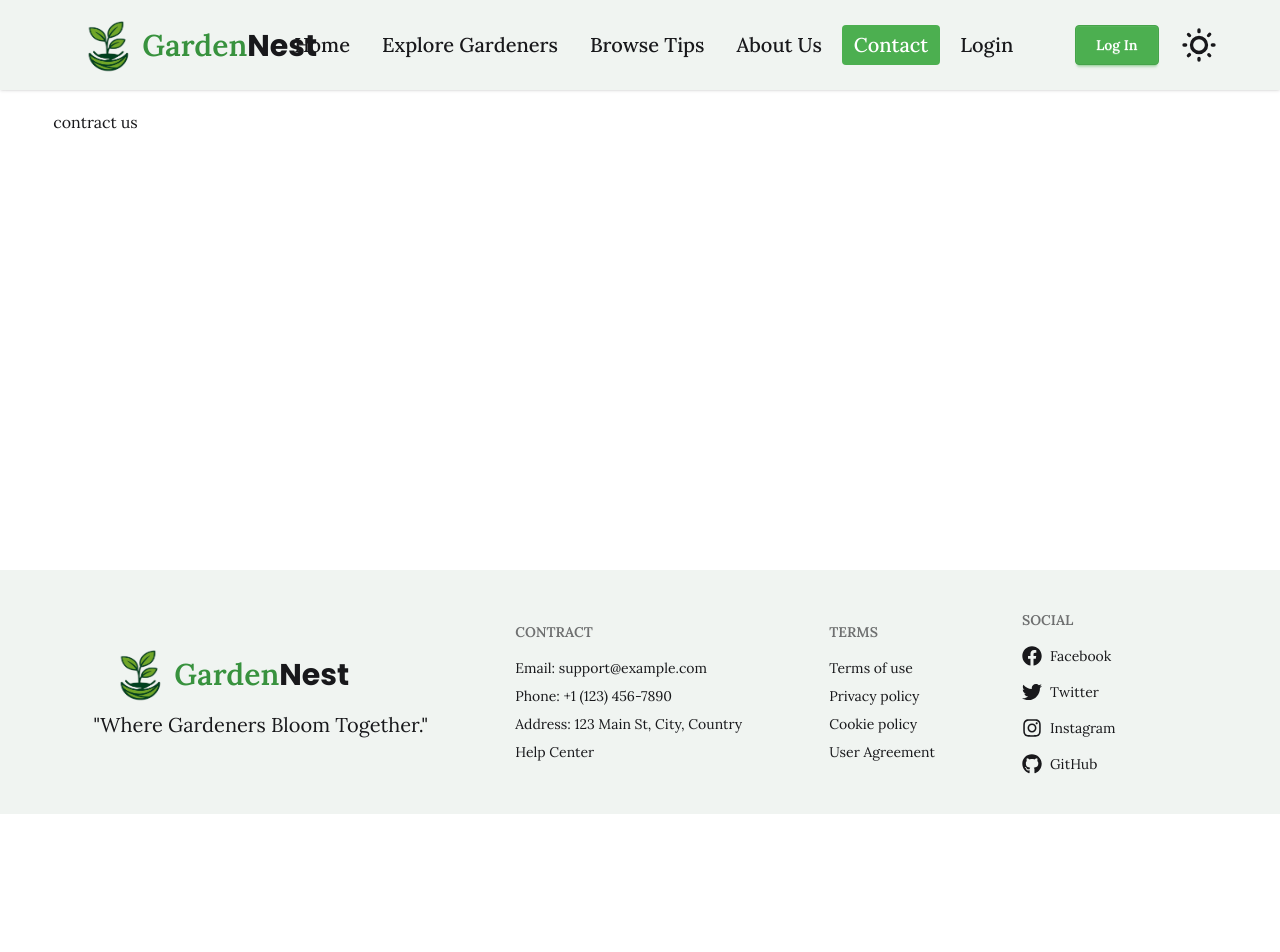
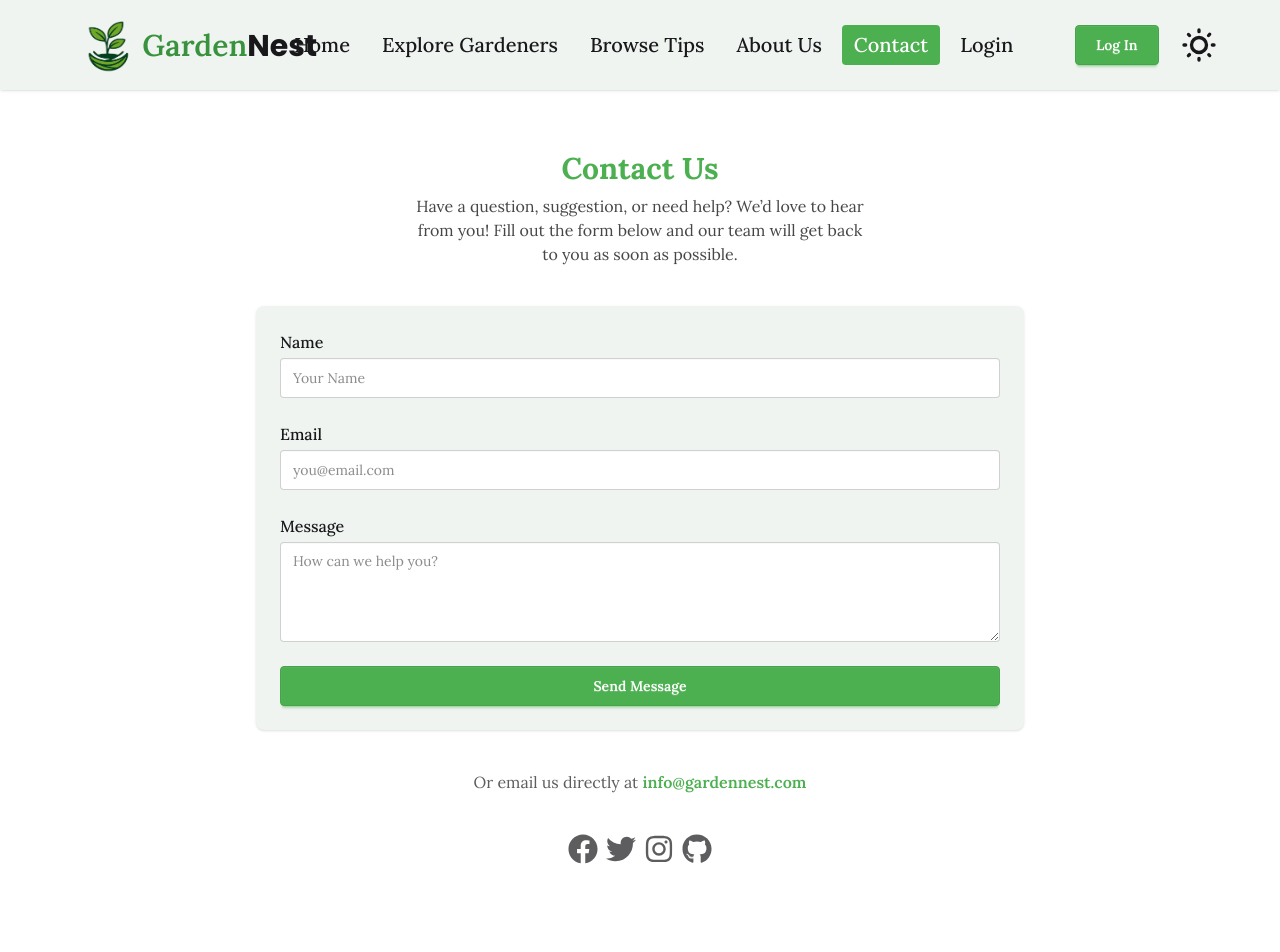
Before and after one commit to noboKumar/Garden-Nest-Client, a React (Vite) app: page /contact in a window 1280 px wide. Shown: the top 952 px of the page. Before the commit the page ends 814 px from the top, so only its background shows below. Built offline with nearby package versions, Linux system fonts and the light colour scheme; no server answers.

Commit message:
add about us and contact section

```diff
--- a/src/pages/AboutUs.jsx
+++ b/src/pages/AboutUs.jsx
@@ -1,11 +1,74 @@
-import React from 'react';
+import React from "react";
 
 const AboutUs = () => {
-    return (
-        <div>
-            About Us
+  return (
+    <main className="min-h-screen bg-base-100 text-base-content py-10 px-4 md:px-10">
+      <section className="max-w-5xl mx-auto">
+        {/* Brand Logo & Title */}
+        <div className="flex flex-col items-center gap-4 mb-10">
+          <h1 className="text-4xl font-bold text-primary mb-2 text-center">About Garden Nest</h1>
+          <p className="max-w-2xl text-center text-lg text-base-content/80">
+            Welcome to Garden Nest – your community hub for gardening inspiration, tips, and sharing! Whether you’re new to gardening or a seasoned grower, our platform helps you connect, learn, and flourish together.
+          </p>
         </div>
-    );
+
+        {/* Mission */}
+        <section className="mb-10">
+          <h2 className="text-2xl font-semibold text-secondary mb-2">Our Mission</h2>
+          <p className="text-base md:text-lg">
+            Our mission is to make gardening accessible and joyful for everyone. We believe that by sharing experiences, advice, and support, we can help gardens – and gardeners – thrive everywhere.
+          </p>
+        </section>
+
+        {/* What We Offer */}
+        <section className="mb-10">
+          <h2 className="text-2xl font-semibold text-secondary mb-2">What We Offer</h2>
+          <ul className="list-disc pl-6 space-y-3 text-base md:text-lg">
+            <li>
+              <span className="font-medium text-primary">Gardening Tips & Guides:</span> Explore practical advice and best practices for all kinds of gardens.
+            </li>
+            <li>
+              <span className="font-medium text-primary">Featured Gardeners:</span> Meet passionate gardeners and learn from their journeys.
+            </li>
+            <li>
+              <span className="font-medium text-primary">Interactive Forums:</span> Join our community discussions to ask questions, share your progress, and get help.
+            </li>
+            <li>
+              <span className="font-medium text-primary">Inspiring Campaigns:</span> Discover special projects, challenges, and seasonal highlights.
+            </li>
+            <li>
+              <span className="font-medium text-primary">Resource Library:</span> Access curated articles, how-tos, and troubleshooting tips.
+            </li>
+          </ul>
+        </section>
+
+        {/* Community Values */}
+        <section className="mb-10">
+          <h2 className="text-2xl font-semibold text-secondary mb-2">Our Values</h2>
+          <ul className="list-disc pl-6 space-y-2">
+            <li>Exclusivity and respect for all gardeners, regardless of experience.</li>
+            <li>Knowledge sharing and support.</li>
+            <li>Sustainable and responsible gardening practices.</li>
+            <li>Celebrating creativity and diversity in gardening styles.</li>
+          </ul>
+        </section>
+
+        {/* Call to Action */}
+        <section className="text-center mt-16">
+          <h3 className="text-xl font-semibold mb-2 text-primary">Ready to Grow with Us?</h3>
+          <p className="mb-4 text-base md:text-lg">
+            Join Garden Nest today and become part of a friendly, thriving gardening community. Whether you want to share your story, ask a question, or find inspiration, we’re here to help you grow!
+          </p>
+          <a
+            href="/register"
+            className="inline-block px-6 py-2 rounded bg-primary text-white font-medium hover:bg-primary-focus transition"
+          >
+            Get Started
+          </a>
+        </section>
+      </section>
+    </main>
+  );
 };
 
 export default AboutUs;
--- a/src/pages/Contact.jsx
+++ b/src/pages/Contact.jsx
@@ -1,11 +1,148 @@
-import React from 'react';
+import React, { useState } from "react";
+import { FaFacebook, FaGithub, FaInstagram, FaTwitter } from "react-icons/fa";
 
 const Contact = () => {
-    return (
-        <div>
-            contract us
+  const [form, setForm] = useState({
+    name: "",
+    email: "",
+    message: "",
+  });
+  const [submitted, setSubmitted] = useState(false);
+
+  const handleChange = (e) => {
+    setForm({ ...form, [e.target.name]: e.target.value });
+  };
+
+  const handleSubmit = (e) => {
+    e.preventDefault();
+    setSubmitted(true);
+    setForm({ name: "", email: "", message: "" });
+  };
+
+  return (
+    <main className="min-h-screen bg-base-100 text-base-content py-10 px-4 md:px-10">
+      <section className="max-w-3xl mx-auto">
+        <div className="flex flex-col items-center mb-10">
+          <h1 className="text-3xl font-bold text-primary mb-2">Contact Us</h1>
+          <p className="text-center max-w-md text-base-content/80">
+            Have a question, suggestion, or need help? We’d love to hear from
+            you! Fill out the form below and our team will get back to you as
+            soon as possible.
+          </p>
         </div>
-    );
+
+        <div className="bg-base-200 rounded-lg shadow p-6">
+          {submitted ? (
+            <div className="text-center py-8">
+              <h2 className="text-2xl font-semibold text-primary">
+                Thank You!
+              </h2>
+              <p className="mt-2">
+                Your message has been sent. We’ll get back to you soon.
+              </p>
+            </div>
+          ) : (
+            <form onSubmit={handleSubmit} className="space-y-6">
+              <div>
+                <label className="block font-medium mb-1" htmlFor="name">
+                  Name
+                </label>
+                <input
+                  id="name"
+                  name="name"
+                  type="text"
+                  required
+                  className="input input-bordered w-full"
+                  placeholder="Your Name"
+                  value={form.name}
+                  onChange={handleChange}
+                />
+              </div>
+              <div>
+                <label className="block font-medium mb-1" htmlFor="email">
+                  Email
+                </label>
+                <input
+                  id="email"
+                  name="email"
+                  type="email"
+                  required
+                  className="input input-bordered w-full"
+                  placeholder="you@email.com"
+                  value={form.email}
+                  onChange={handleChange}
+                />
+              </div>
+              <div>
+                <label className="block font-medium mb-1" htmlFor="message">
+                  Message
+                </label>
+                <textarea
+                  id="message"
+                  name="message"
+                  required
+                  className="textarea textarea-bordered w-full min-h-[100px]"
+                  placeholder="How can we help you?"
+                  value={form.message}
+                  onChange={handleChange}
+                />
+              </div>
+              <button type="submit" className="btn btn-primary w-full text-white">
+                Send Message
+              </button>
+            </form>
+          )}
+        </div>
+
+        {/* Optional: Contact info or social links */}
+        <div className="mt-10 text-center text-base-content/70">
+          <p>
+            Or email us directly at{" "}
+            <a
+              href="mailto:info@gardennest.com"
+              className="text-primary font-semibold hover:underline"
+            >
+              info@gardennest.com
+            </a>
+          </p>
+          <nav className="flex items-center justify-center text-3xl py-10 gap-2">
+            <a
+              className="link link-hover"
+              href="https://www.facebook.com/"
+              target="_blank"
+            >
+              <span className="flex items-center gap-2">
+                <FaFacebook></FaFacebook>
+              </span>
+            </a>
+            <a className="link link-hover" href="http://x.com/" target="_blank">
+              <span className="flex items-center gap-2">
+                <FaTwitter></FaTwitter>
+              </span>
+            </a>
+            <a
+              className="link link-hover"
+              href="https://www.instagram.com/"
+              target="_blank"
+            >
+              <span className="flex items-center gap-2">
+                <FaInstagram></FaInstagram>
+              </span>
+            </a>
+            <a
+              className="link link-hover"
+              href="https://github.com/"
+              target="_blank"
+            >
+              <span className="flex items-center gap-2">
+                <FaGithub></FaGithub>
+              </span>
+            </a>
+          </nav>
+        </div>
+      </section>
+    </main>
+  );
 };
 
 export default Contact;
```
